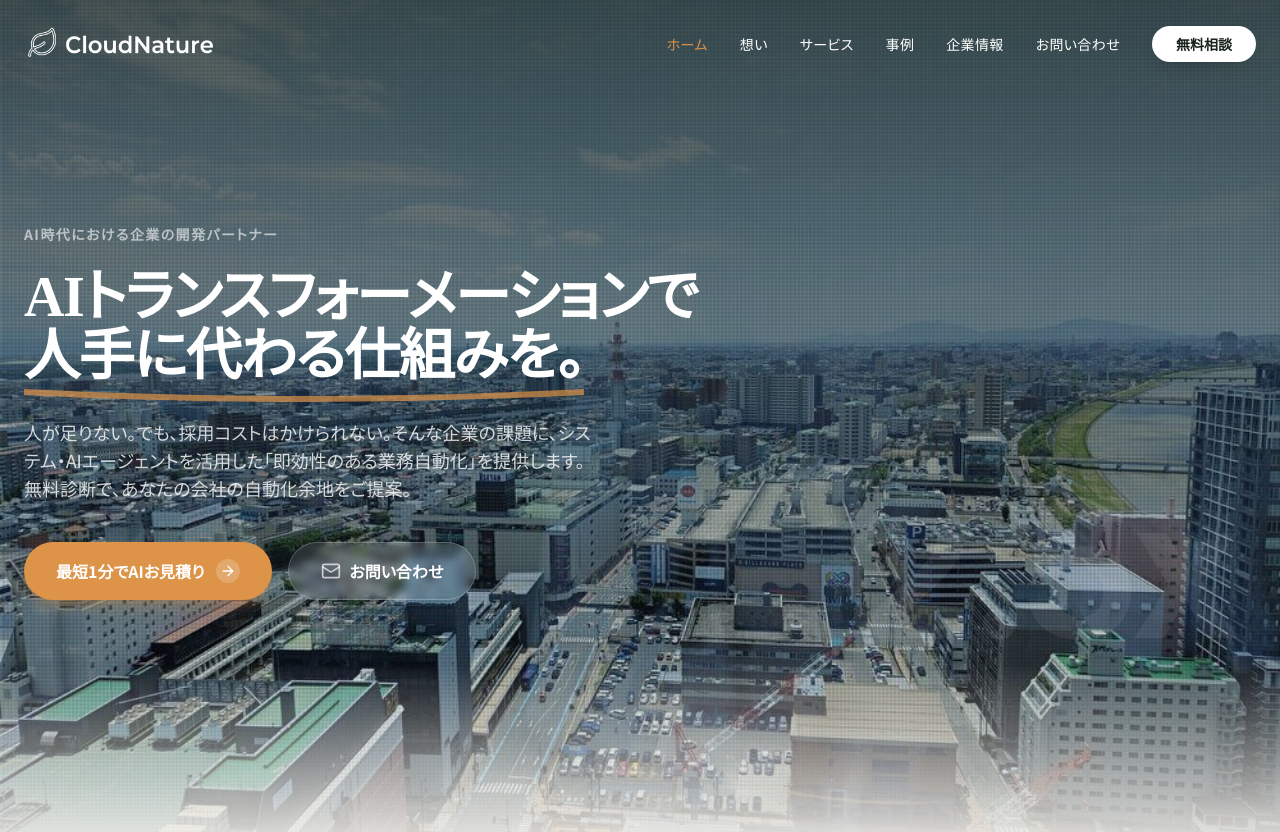
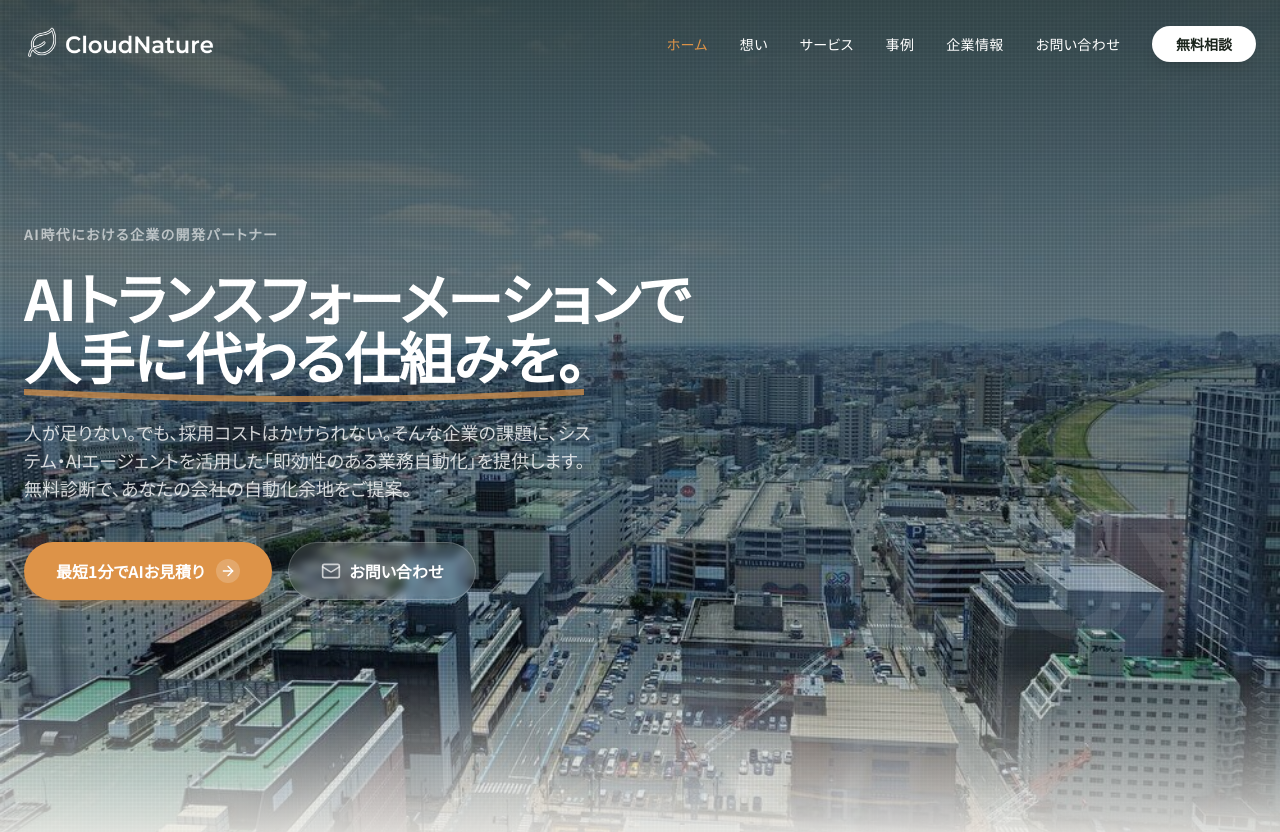
Before and after one commit to kohei0125/CloudNature, a Next.js app: page / in a window 1280 px wide. Shown: the top 832 px of the page. Built offline with nearby package versions, Linux system fonts and the light colour scheme; no server answers.

Commit message:
style: フッターのタグラインを短縮し、ヒーローセクションの見出しフォントスタイルを更新しました。

```diff
--- a/components/home/HeroSection.tsx
+++ b/components/home/HeroSection.tsx
@@ -37,7 +37,7 @@ const HeroSection = () => {
             {HERO_COPY.badge}
           </p>
 
-          <h1 className="text-[clamp(1.5rem,5vw,3.5rem)] font-bold leading-[1.05] text-white tracking-tight mb-8" style={{ fontFamily: "auto" }}>
+          <h1 className="text-[clamp(1.5rem,5vw,3.5rem)] font-sans font-bold leading-[1.05] text-white tracking-tight mb-8">
             {HERO_COPY.headingLine1}
             <br />
             <span className="relative inline-block">
--- a/components/shared/Footer.tsx
+++ b/components/shared/Footer.tsx
@@ -30,8 +30,6 @@ const Footer = () => {
               {FOOTER_COPY.taglineLines[1]}
               <br />
               {FOOTER_COPY.taglineLines[2]}
-              <br />
-              {FOOTER_COPY.taglineLines[3]}
             </p>
           </div>
 
```
Also changed, not shown: 1 other file (tests, documents, lock files or other folders).
